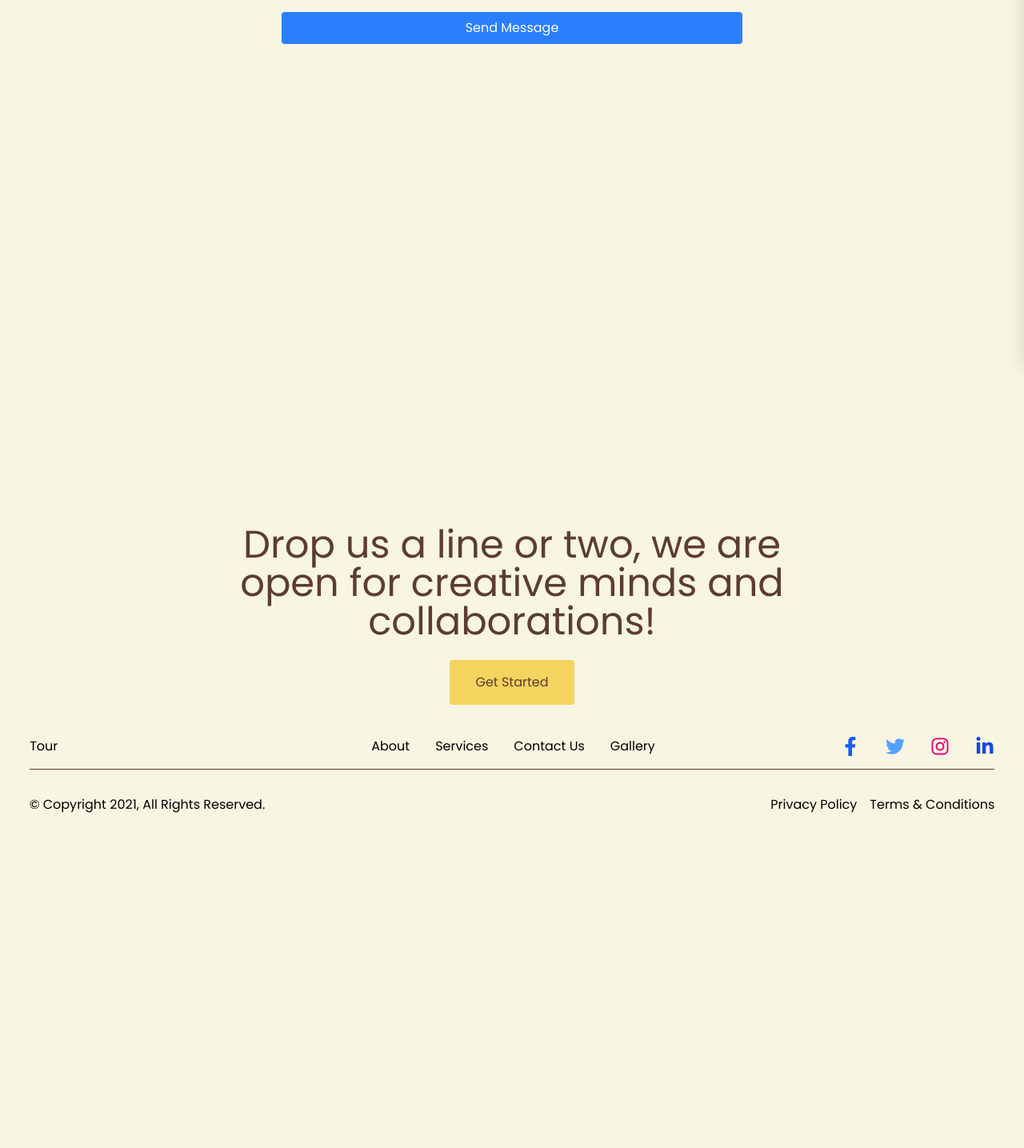
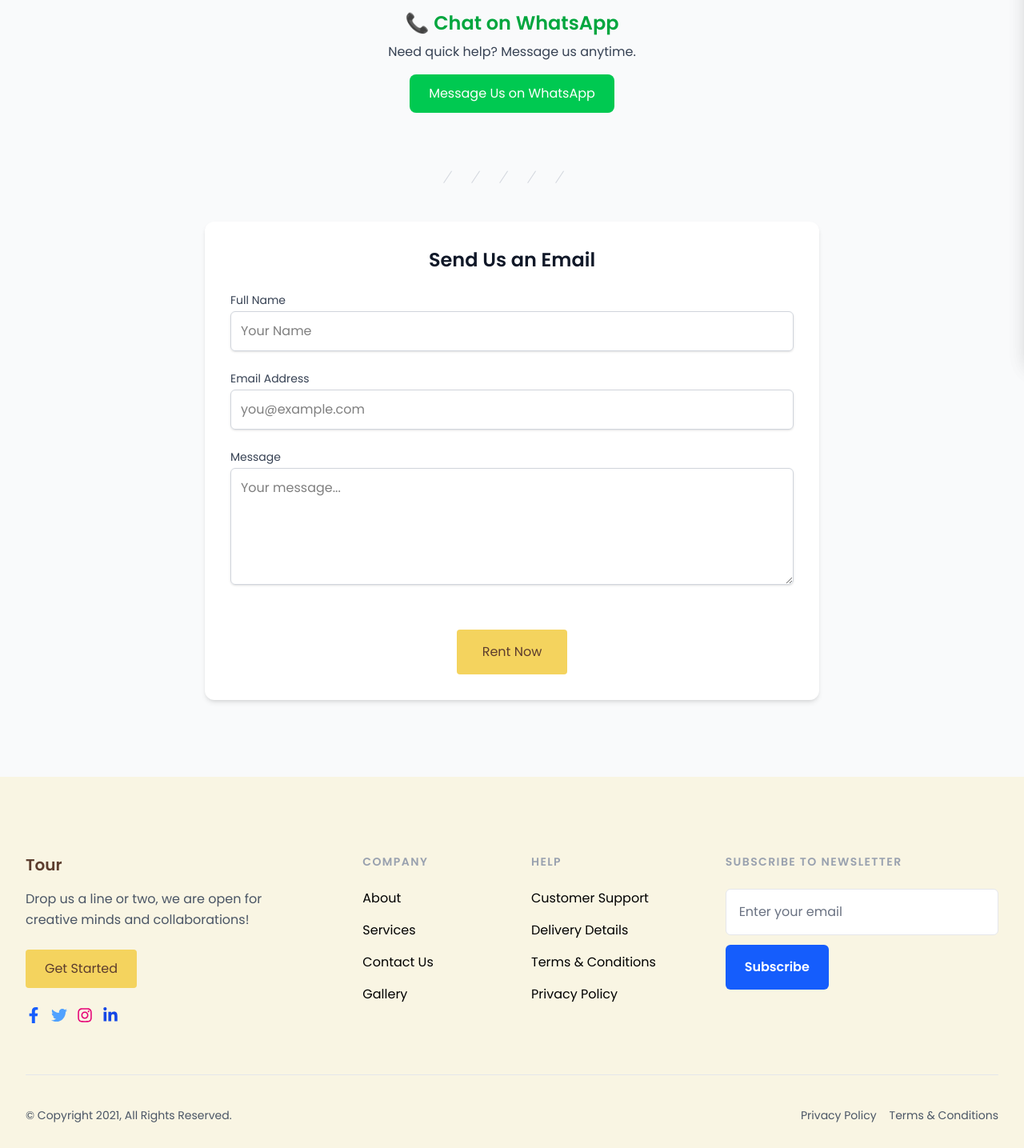
Before and after one commit to Eran2001/tourism-sri-lanka, a React (Vite) app: page /contact in a window 1280 px wide. Shown: the part 355-1790 px from the top of the page at 80% size. Before the commit the page ends 1437 px from the top, so only its background shows below. Built offline with nearby package versions, Linux system fonts and the light colour scheme.

Commit message:
footer changes

```diff
--- a/src/components/shared/Footer.jsx
+++ b/src/components/shared/Footer.jsx
@@ -5,74 +5,180 @@ import Icon from "../ui/Icon";
 
 export default function Footer() {
   return (
-    <>
-      <footer className="min-h-[60vh] text-center flex flex-col items-center justify-between py-16 xl:mt-[100px] max-xl:mt-[80px] max-md:mt-[650px] max-sm:mt-[800px]">
-        <div className="max-w-[800px] text-center max-sm:w-[380px] sm:w-[500px] md:w-[800px]">
-          <h5 className="text-[#5c3d2e] leading-none text-[3rem] max-sm:text-[2rem]">
+    <section className="py-10 bg-[#f9f5e3] sm:pt-16 lg:pt-24">
+      <div className="px-4 mx-auto sm:px-6 lg:px-8 max-w-7xl">
+        <div className="grid grid-cols-2 md:col-span-3 lg:grid-cols-6 gap-y-16 gap-x-12">
+          {/* Brand and Description */}
+          <div className="col-span-2 md:col-span-3 lg:col-span-2 lg:pr-8">
+            <h2 className="text-[#5c3d2e] text-xl font-semibold">Tour</h2>
+            <p className="text-base leading-relaxed text-gray-600 mt-4">
               Drop us a line or two, we are open for creative minds and
               collaborations!
-          </h5>
-        </div>
-        <div className="mb-10 mt-4 sm:mt-6 max-sm:mt-8">
+            </p>
+            <div className="mt-6">
               <Button
                 text="Get Started"
                 onClick={() => Notification.success("Hello")}
-            className="px-8 py-4 max-sm:px-6 max-sm:py-2"
+                className="px-6 py-3"
               />
             </div>
-        <div className="flex justify-around items-center xl:mb-4 lg:mb-4 md:mb-4 sm:mb-4 max-sm:w-[300px] max-sm:flex-col max-sm:gap-[20px] sm:gap-[140px] md:gap-[100px] lg:gap-[140px] xl:gap-78">
-          <h1 className="sm:hidden md:block">Tour</h1>
-          <ul className="flex justify-center max-sm:justify-between items-center max-sm:w-[358px] gap-8 relative md:left-[45px] lg:left-[40px] xl:left-[80px]">
-            <li>About</li>
-            <li>Services</li>
-            <li>Contact Us</li>
-            <li>Gallery</li>
-          </ul>
-          <ul className="flex justify-center max-sm:justify-between items-center max-sm:w-[200px] gap-6 lg:gap-6 xl:gap-8">
+            <ul className="flex items-center space-x-3 mt-6">
               <li>
                 <Icon
                   icon="facebook"
-                size="xl:w-6 xl:h-6 md:w-4 md:h-4 max-sm:w-6 max-sm:h-6"
                   type="social"
+                  size="w-5 h-5"
                   className="text-blue-600"
                 />
               </li>
               <li>
                 <Icon
                   icon="twitter"
-                size="xl:w-6 xl:h-6 md:w-4 md:h-4 max-sm:w-6 max-sm:h-6"
                   type="social"
+                  size="w-5 h-5"
                   className="text-blue-400"
                 />
               </li>
               <li>
                 <Icon
                   icon="instagram"
-                size="xl:w-6 xl:h-6 md:w-4 md:h-4 max-sm:w-6 max-sm:h-6"
                   type="social"
+                  size="w-5 h-5"
                   className="text-pink-600"
                 />
               </li>
               <li>
                 <Icon
                   icon="linkedin"
-                size="xl:w-6 xl:h-6 md:w-4 md:h-4 max-sm:w-6 max-sm:h-6"
                   type="social"
+                  size="w-5 h-5"
                   className="text-blue-700"
                 />
               </li>
             </ul>
           </div>
-        <div className="flex justify-around items-center max-sm:flex-col max-sm:w-[300px] max-sm:gap-4 sm:gap-14 md:gap-32 lg:gap-54 xl:gap-158 max-sm:border-hidden border-t-1 pt-8 border-[#5c3d2e]">
-          <p className="max-sm:text-lg">
+
+          {/* Company Links */}
+          <div>
+            <p className="text-sm font-semibold tracking-widest text-gray-400 uppercase">
+              Company
+            </p>
+            <ul className="mt-6 space-y-4">
+              <li>
+                <Link
+                  to="/about"
+                  className="text-base text-black hover:text-blue-600"
+                >
+                  About
+                </Link>
+              </li>
+              <li>
+                <Link
+                  to="/services"
+                  className="text-base text-black hover:text-blue-600"
+                >
+                  Services
+                </Link>
+              </li>
+              <li>
+                <Link
+                  to="/contact"
+                  className="text-base text-black hover:text-blue-600"
+                >
+                  Contact Us
+                </Link>
+              </li>
+              <li>
+                <Link
+                  to="/gallery"
+                  className="text-base text-black hover:text-blue-600"
+                >
+                  Gallery
+                </Link>
+              </li>
+            </ul>
+          </div>
+
+          {/* Help Links */}
+          <div>
+            <p className="text-sm font-semibold tracking-widest text-gray-400 uppercase">
+              Help
+            </p>
+            <ul className="mt-6 space-y-4">
+              <li>
+                <a
+                  href="#"
+                  className="text-base text-black hover:text-blue-600"
+                >
+                  Customer Support
+                </a>
+              </li>
+              <li>
+                <a
+                  href="#"
+                  className="text-base text-black hover:text-blue-600"
+                >
+                  Delivery Details
+                </a>
+              </li>
+              <li>
+                <Link
+                  to="/terms"
+                  className="text-base text-black hover:text-blue-600"
+                >
+                  Terms & Conditions
+                </Link>
+              </li>
+              <li>
+                <Link
+                  to="/privacy"
+                  className="text-base text-black hover:text-blue-600"
+                >
+                  Privacy Policy
+                </Link>
+              </li>
+            </ul>
+          </div>
+
+          {/* Newsletter */}
+          <div className="col-span-2 md:col-span-1 lg:col-span-2 lg:pl-8">
+            <p className="text-sm font-semibold tracking-widest text-gray-400 uppercase">
+              Subscribe to newsletter
+            </p>
+            <form action="#" method="POST" className="mt-6">
+              <input
+                type="email"
+                name="email"
+                id="email"
+                placeholder="Enter your email"
+                className="block w-full p-4 text-black placeholder-gray-500 bg-white border border-gray-200 rounded-md focus:outline-none focus:border-blue-600 caret-blue-600"
+              />
+              <button
+                type="submit"
+                className="inline-flex items-center justify-center px-6 py-4 mt-3 font-semibold text-white bg-blue-600 rounded-md hover:bg-blue-700"
+              >
+                Subscribe
+              </button>
+            </form>
+          </div>
+        </div>
+
+        <hr className="mt-16 mb-10 border-gray-200" />
+
+        <div className="flex flex-col items-center justify-between gap-4 text-center sm:flex-row sm:justify-between">
+          <p className="text-sm text-gray-600">
             © Copyright 2021, All Rights Reserved.
           </p>
-          <ul className="flex justify-center max-sm:justify-around max-sm:mt-10 max-sm:w-[300px] items-center sm:gap-4 gap-8">
-            <li>Privacy Policy</li>
-            <li>Terms & Conditions</li>
+          <ul className="flex gap-4 text-sm text-gray-600">
+            <li>
+              <Link to="/privacy">Privacy Policy</Link>
+            </li>
+            <li>
+              <Link to="/terms">Terms & Conditions</Link>
+            </li>
           </ul>
         </div>
-      </footer>
-    </>
+      </div>
+    </section>
   );
 }
--- a/src/pages/Contact/Contact.jsx
+++ b/src/pages/Contact/Contact.jsx
@@ -1,7 +1,9 @@
+import React, { useRef } from "react";
 import emailjs from "@emailjs/browser";
-import { useRef } from "react";
+import Button from "../../components/ui/Button";
+import Notification from "../../components/ui/Notification";
 
-export default function Contact() {
+const Contact = () => {
   const form = useRef();
 
   const sendEmail = (e) => {
@@ -13,39 +15,151 @@ export default function Contact() {
         form.current,
         "YOUR_PUBLIC_KEY"
       )
-      .then(() => alert("Email sent!"))
-      .catch((err) => console.error(err));
+      .Notification.success("✅We got your message, we'll connect with you!")
+      .Notification.error((err) => console.error(err));
   };
 
   return (
-    <div className="max-w-xl mx-auto mt-12">
-      <h2 className="text-3xl font-bold mb-4">Contact Us</h2>
-      <form ref={form} onSubmit={sendEmail} className="flex flex-col gap-4">
+    <section className="py-16 bg-gray-50 sm:py-20 lg:py-24 mt-20">
+      <div className="max-w-6xl px-4 mx-auto sm:px-6 lg:px-8">
+        {/* Header */}
+        <div className="max-w-2xl mx-auto text-center">
+          <h2 className="text-3xl font-bold text-[#5c3d2e] sm:text-4xl lg:text-5xl">
+            Connect with Us
+          </h2>
+          <p className="mt-4 text-lg text-[#5c3d2e]">
+            We’d love to hear from you. Contact us through WhatsApp or email us
+            using the form below.
+          </p>
+        </div>
+
+        {/* WhatsApp Section */}
+        <div className="mt-12 bg-gray-50 p-6 text-center">
+          <h3 className="text-2xl font-semibold text-green-600">
+            📞 Chat on WhatsApp
+          </h3>
+          <p className="mt-2 text-gray-700">
+            Need quick help? Message us anytime.
+          </p>
+          <a
+            href="https://wa.me/94771234567"
+            target="_blank"
+            rel="noopener noreferrer"
+            className="inline-block mt-4 px-6 py-3 text-white bg-green-500 hover:bg-green-600 font-medium rounded-lg transition duration-200"
+          >
+            Message Us on WhatsApp
+          </a>
+        </div>
+
+        {/* Divider */}
+        <div className="my-12">
+          <svg
+            className="w-auto h-4 mx-auto text-gray-300"
+            viewBox="0 0 172 16"
+            fill="none"
+            stroke="currentColor"
+            xmlns="http://www.w3.org/2000/svg"
+          >
+            <line
+              y1="-0.5"
+              x2="18.0278"
+              y2="-0.5"
+              transform="matrix(-0.5547 0.83205 0.83205 0.5547 11 1)"
+            />
+            <line
+              y1="-0.5"
+              x2="18.0278"
+              y2="-0.5"
+              transform="matrix(-0.5547 0.83205 0.83205 0.5547 46 1)"
+            />
+            <line
+              y1="-0.5"
+              x2="18.0278"
+              y2="-0.5"
+              transform="matrix(-0.5547 0.83205 0.83205 0.5547 81 1)"
+            />
+            <line
+              y1="-0.5"
+              x2="18.0278"
+              y2="-0.5"
+              transform="matrix(-0.5547 0.83205 0.83205 0.5547 116 1)"
+            />
+            <line
+              y1="-0.5"
+              x2="18.0278"
+              y2="-0.5"
+              transform="matrix(-0.5547 0.83205 0.83205 0.5547 151 1)"
+            />
+          </svg>
+        </div>
+
+        {/* Email Form */}
+        <div className="bg-white p-8 rounded-xl shadow-md max-w-3xl mx-auto">
+          <h3 className="text-2xl font-semibold text-center text-gray-900 mb-6">
+            Send Us an Email
+          </h3>
+          <form ref={form} onSubmit={sendEmail} className="space-y-6">
+            <div>
+              <label
+                htmlFor="name"
+                className="block text-sm font-medium text-gray-700"
+              >
+                Full Name
+              </label>
               <input
                 type="text"
                 name="name"
+                required
                 placeholder="Your Name"
-          required
-          className="border p-2"
+                className="mt-1 block w-full rounded-md border border-gray-300 shadow-sm p-3 focus:outline-none focus:ring-2 focus:ring-blue-500"
               />
+            </div>
+
+            <div>
+              <label
+                htmlFor="email"
+                className="block text-sm font-medium text-gray-700"
+              >
+                Email Address
+              </label>
               <input
                 type="email"
                 name="email"
-          placeholder="Your Email"
                 required
-          className="border p-2"
+                placeholder="you@example.com"
+                className="mt-1 block w-full rounded-md border border-gray-300 shadow-sm p-3 focus:outline-none focus:ring-2 focus:ring-blue-500"
               />
+            </div>
+
+            <div>
+              <label
+                htmlFor="message"
+                className="block text-sm font-medium text-gray-700"
+              >
+                Message
+              </label>
               <textarea
                 name="message"
                 rows="5"
-          placeholder="Your Message"
                 required
-          className="border p-2"
+                placeholder="Your message..."
+                className="mt-1 block w-full rounded-md border border-gray-300 shadow-sm p-3 focus:outline-none focus:ring-2 focus:ring-blue-500"
               ></textarea>
-        <button type="submit" className="bg-blue-500 text-white p-2 rounded">
-          Send Message
-        </button>
+            </div>
+
+            <div className="text-center">
+              <Button
+                text="Rent Now"
+                type="submit"
+                onClick={() => "✅We got your message, we'll connect with you!"}
+                className="px-8 py-4 max-sm:px-10 max-sm:py-4 mt-8 bg-[#006D5B]"
+              />
+            </div>
           </form>
         </div>
+      </div>
+    </section>
   );
-}
+};
+
+export default Contact;
```
Lines whose indentation alone changed are shown as unchanged.
